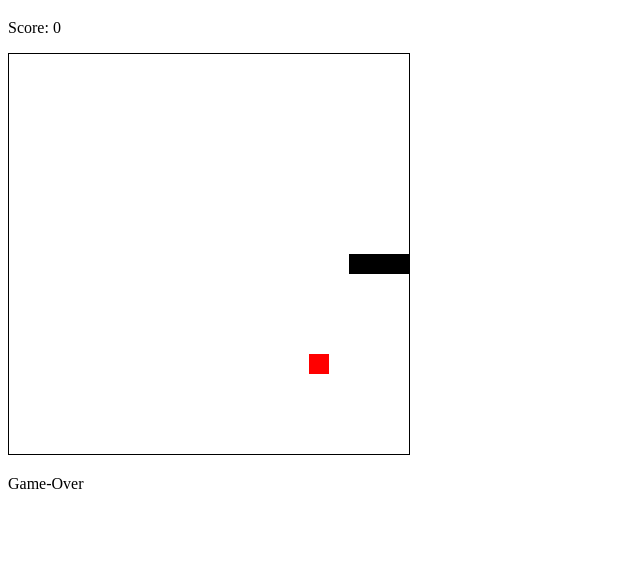
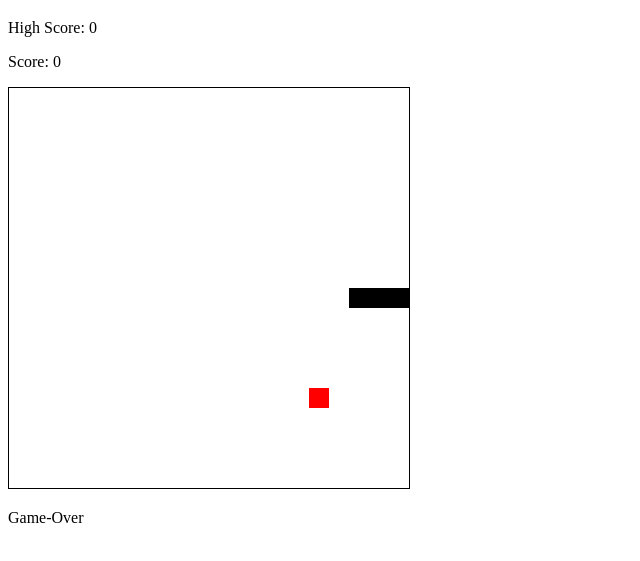
Before and after one commit to ov-git/Snake-Game, a plain HTML site: page src/index.html in a window 1280 px wide. Shown: the part 61-622 px from the top of the page, without its empty margins (0-640 px from the left). Drawn offline with Linux system fonts and the light colour scheme.

Commit message:
feat: persist and display high score

```diff
--- a/src/index.html
+++ b/src/index.html
@@ -14,7 +14,10 @@
 <body>
 
     <h1>Snake</h1>
-    <P>Score: <span id="score">0</span></P>
+    <div id="scoreboard">
+        <p id="highscore">High Score: <span id="highscore-value">0</span></p>
+        <P>Score: <span id="score">0</span></P>
+    </div>
 
     <canvas id="gameCanvas" width="400"
             height="400"></canvas>
@@ -79,7 +82,10 @@
         // ===================================
 
         let speed = 500;
+        let highscore = Number(localStorage.getItem("highscore")) || 0;
         const MINSPEED = 75;
+
+
 
 
         const updateGame = () => {
@@ -106,7 +112,25 @@
             drawGame();
         }
 
-        let gameLoop = setInterval(updateGame, speed);
+        const startGame = () => {
+            gameLoop = setInterval(updateGame, speed);
+            document.getElementById("highscore-value").textContent = highscore;
+        }
+
+        startGame();
+
+        const gameOver = () => {
+            document.getElementById("info").textContent = "Game-Over"
+            clearInterval(gameLoop)
+
+            if (score > highscore) {
+                localStorage.setItem("highscore", score.toString());
+                document.getElementById("info").textContent = "Game Over - New Highscore: " + score;
+                document.getElementById("highscore-value").textContent = score;
+                highscore = score;
+            }
+        }
+
 
         const increaseSpeed = () => {
             if (speed > MINSPEED) {
@@ -119,11 +143,6 @@
         }
 
 
-        const gameOver = () => {
-            document.getElementById("info").textContent = "Game-Over"
-            clearInterval(gameLoop)
-
-        }
 
         const compareXY = (x,y,x2,y2) => {
             if (x === x2 && y === y2)  {
```
